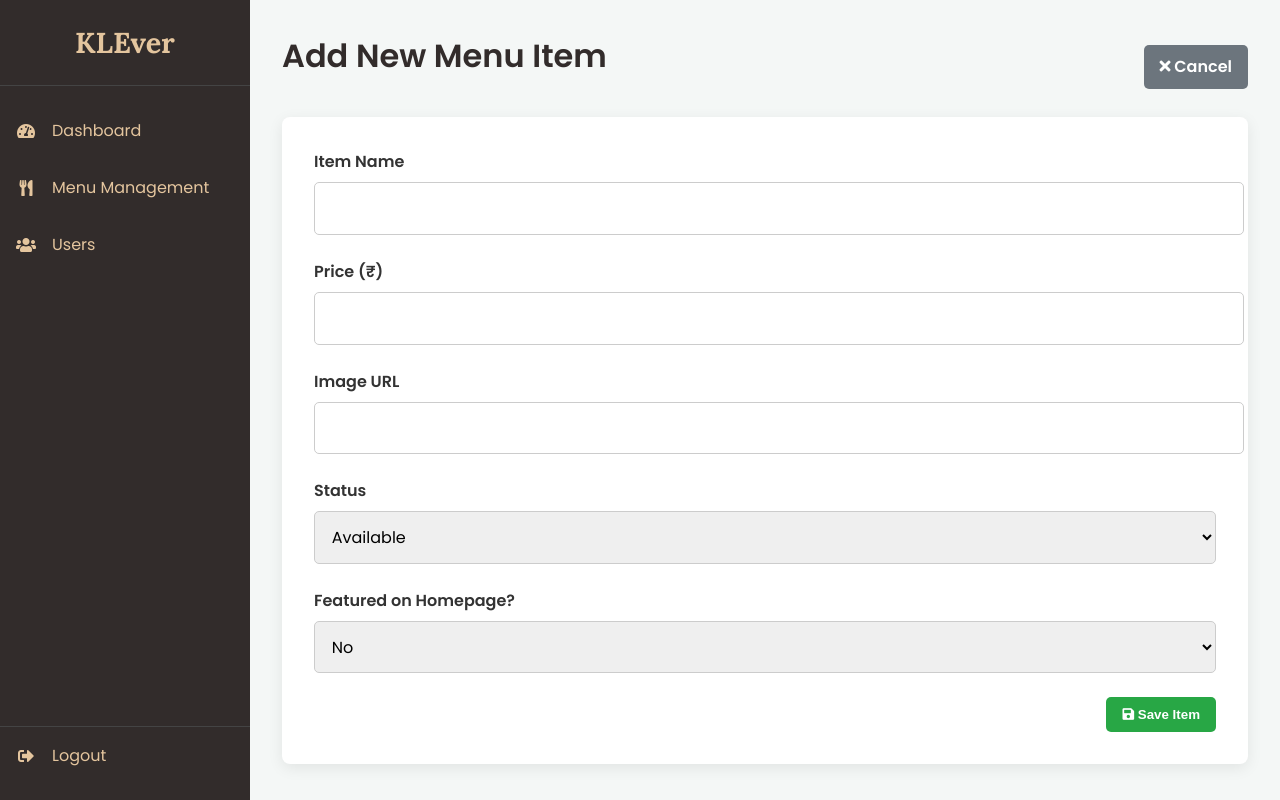
After one commit to Iqraaaakhan/KLEver, a PHP site: page /admin_add_item.php in a window 1280 px wide. The commit adds this page. Run offline with PHP 8.4, Linux system fonts and the light colour scheme; a user stored in the database is signed in.

Commit message:
add new item by adm

```diff
--- /dev/null
+++ b/admin_add_item.php
@@ -0,0 +1,109 @@
+<?php
+session_start();
+
+// Security Check: Redirect non-admins away.
+if (!isset($_SESSION['admin_logged_in']) || $_SESSION['admin_logged_in'] !== true) {
+    header("Location: admin_login.php");
+    exit;
+}
+?>
+<!DOCTYPE html>
+<html lang="en">
+<head>
+  <meta charset="UTF-8">
+  <title>Add New Menu Item - KLEver Admin</title>
+  <meta name="viewport" content="width=device-width, initial-scale=1.0">
+  <link rel="stylesheet" href="https://cdnjs.cloudflare.com/ajax/libs/font-awesome/5.15.4/css/all.min.css">
+  <link href="https://fonts.googleapis.com/css2?family=Poppins:wght@400;600&family=Lora:wght@700&display=swap" rel="stylesheet">
+  <!-- We link to the same stylesheet for a consistent look -->
+  <link rel="stylesheet" href="admin_dashboard_styles.css">
+  <style>
+    /* Additional styles for the form */
+    .form-container {
+        background-color: #fff;
+        padding: 2rem;
+        border-radius: 8px;
+        box-shadow: 0 4px 15px rgba(0,0,0,0.08);
+    }
+    .form-group {
+        margin-bottom: 1.5rem;
+    }
+    .form-group label {
+        display: block;
+        margin-bottom: 0.5rem;
+        font-weight: 600;
+        color: #333;
+    }
+    .form-group input, .form-group select, .form-group textarea {
+        width: 100%;
+        padding: 0.8rem;
+        border: 1px solid #ccc;
+        border-radius: 5px;
+        font-family: 'Poppins', sans-serif;
+        font-size: 1rem;
+    }
+    .form-actions {
+        display: flex;
+        gap: 1rem;
+        justify-content: flex-end;
+    }
+    .form-actions .btn {
+        border: none;
+        cursor: pointer;
+    }
+    .btn-cancel {
+        background-color: #6c757d;
+        color: white;
+    }
+  </style>
+</head>
+<body>
+<div class="admin-wrapper">
+
+    <?php include 'admin_sidebar.php'; ?>
+
+    <!-- Main Content Area -->
+    <div class="main-content">
+        <div class="header-bar">
+            <h1>Add New Menu Item</h1>
+            <a href="admin_menu.php" class="btn btn-cancel"><i class="fas fa-times"></i> Cancel</a>
+        </div>
+
+        <div class="form-container">
+            <!-- The form will submit its data to our new handler script -->
+            <form action="admin_handle_add.php" method="POST">
+                <div class="form-group">
+                    <label for="name">Item Name</label>
+                    <input type="text" id="name" name="name" required>
+                </div>
+                <div class="form-group">
+                    <label for="price">Price (₹)</label>
+                    <input type="number" id="price" name="price" step="0.01" required>
+                </div>
+                <div class="form-group">
+                    <label for="image_url">Image URL</label>
+                    <input type="url" id="image_url" name="image_url" required>
+                </div>
+                <div class="form-group">
+                    <label for="is_available">Status</label>
+                    <select id="is_available" name="is_available">
+                        <option value="1">Available</option>
+                        <option value="0">Unavailable</option>
+                    </select>
+                </div>
+                <div class="form-group">
+                    <label for="is_featured">Featured on Homepage?</label>
+                    <select id="is_featured" name="is_featured">
+                        <option value="0">No</option>
+                        <option value="1">Yes</option>
+                    </select>
+                </div>
+                <div class="form-actions">
+                    <button type="submit" class="btn btn-success"><i class="fas fa-save"></i> Save Item</button>
+                </div>
+            </form>
+        </div>
+    </div>
+</div>
+</body>
+</html>
--- a/admin_dashboard.php
+++ b/admin_dashboard.php
@@ -82,7 +82,7 @@ $orders_result = $conn->query("SELECT * FROM orders ORDER BY order_time DESC");
                     </tr>
                     <?php endwhile; ?>
                 <?php else: ?>
-                    <!-- Line 122: If there are no orders, show a friendly message -->
+                    <!-- Line : If there are no orders, show a friendly message -->
                     <tr><td colspan="7" style="text-align:center;">No orders yet. Check back soon!</td></tr>
                 <?php endif; ?>
             </tbody>
--- a/admin_dashboard_styles.css
+++ b/admin_dashboard_styles.css
@@ -22,3 +22,54 @@
     .update-form { display: flex; align-items: center; gap: 8px; }
     .update-form select, .update-form button { padding: 5px; border-radius: 4px; border: 1px solid #ccc; font-family: 'Poppins', sans-serif; }
     .update-form button { background-color: #803D3B; color: white; cursor: pointer; font-weight: 600; }
+
+    /* Add these new styles to your admin_dashboard_styles.css file */
+
+.header-bar {
+    display: flex;
+    justify-content: space-between;
+    align-items: center;
+    margin-bottom: 1rem;
+}
+
+.page-description {
+    color: #555;
+    margin-bottom: 2rem;
+    font-size: 0.95rem;
+}
+
+.item-image {
+    width: 60px;
+    height: 60px;
+    object-fit: cover;
+    border-radius: 8px;
+    box-shadow: 0 2px 5px rgba(0,0,0,0.1);
+}
+
+.status-available { color: #28a745; font-weight: bold; }
+.status-unavailable { color: #dc3545; font-weight: bold; }
+
+.actions a {
+    text-decoration: none;
+    margin-right: 10px;
+    font-size: 0.85rem;
+    padding: 5px 10px;
+    border-radius: 5px;
+    transition: transform 0.2s ease;
+    display: inline-block;
+}
+.actions a:hover {
+    transform: scale(1.05);
+}
+
+.btn-action.btn-edit { background-color: #007bff; color: white; }
+.btn-action.btn-delete { background-color: #dc3545; color: white; }
+
+.btn {
+    text-decoration: none;
+    color: white;
+    padding: 0.6rem 1rem;
+    border-radius: 5px;
+    font-weight: 600;
+}
+.btn-success { background-color: #28a745; }
```
Also changed, not shown: admin_handle_add.php (added, +49 -0 lines), admin_menu.php (+28 -63 lines), images/girmit.jpg (added).
